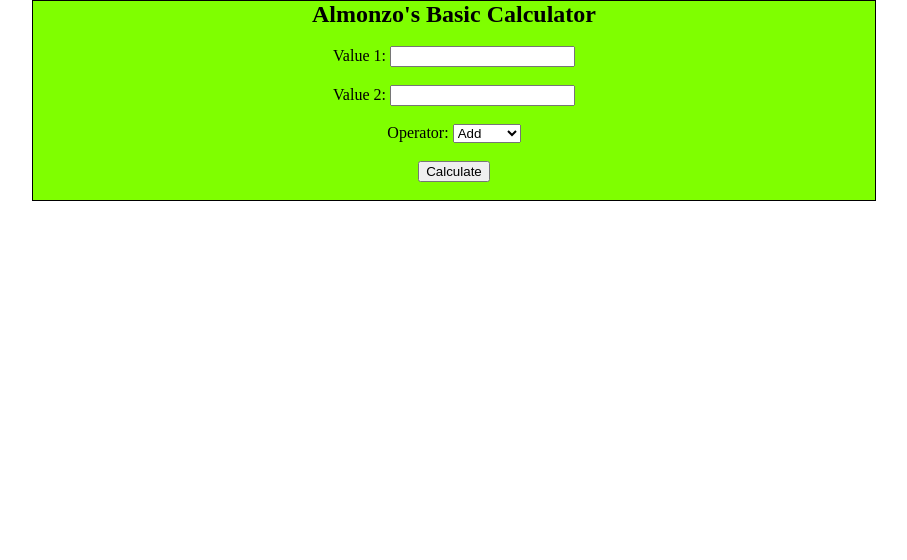
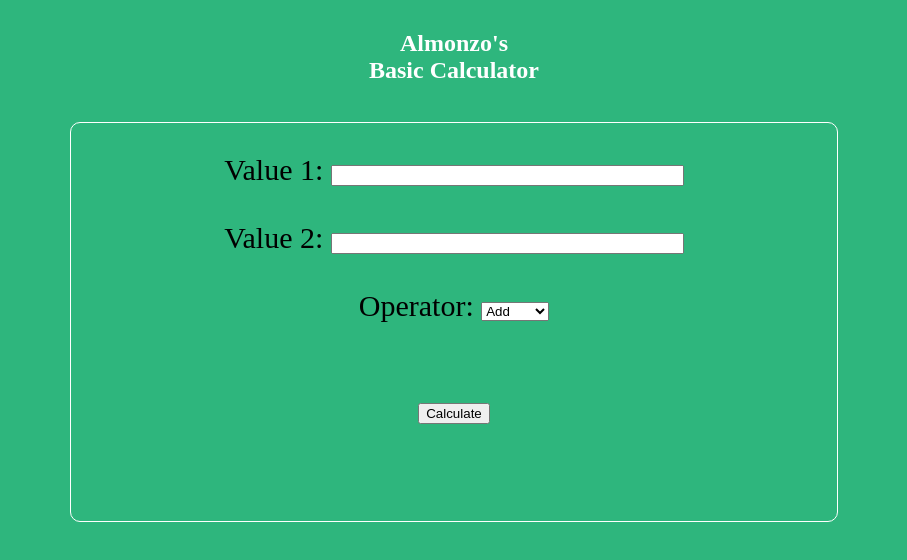
Before and after one commit to AlmonzoRhoden/basic-calculator, a plain HTML site: page index.html in a window 1280 px wide. Shown: the whole page, without its empty margins (186-1093 px from the left). Drawn offline with Linux system fonts and the light colour scheme.

Commit message:
updating code

```diff
--- a/assets/css/style.css
+++ b/assets/css/style.css
@@ -1,11 +1,48 @@
-*{
+/* Almonzo's CSS */
+*
+{
     box-sizing:border-box;
     margin: 0 auto;
 }
 
-main{
+h2
+{
+    color:white;
     text-align: center;
-    background-color: chartreuse;
+    margin-top: 30px;
+}
+main
+{
+    text-align: center;
     border: 1px solid black;
     width:66%;
+    height: 300px;
+    margin-top: 20px;
+    padding:30px;
+    border-radius: 10px;
 }
+
+body
+{
+    background-color: 	#2EB67D;
+}
+
+#value1, #value2
+{
+    width: 50%;
+}
+
+
+/* Media Query for Ipads/desktop/laptop*/
+
+@media only screen and (min-width: 768px) {
+    main
+    {
+    width: 60%;
+    height: 400px;
+    border: 1px solid white;
+    font-size: 30px;
+    }
+
+
+  }
--- a/index.html
+++ b/index.html
@@ -4,30 +4,35 @@
 <head>
     <meta charset="UTF-8">
     <meta name="viewport" content="width=device-width, initial-scale=1.0">
+    <!-- Almonzo's CSS -->
     <link rel='stylesheet' href='./assets/css/style.css'>
     <title>Almonzo's | Basic Calculator</title>
 </head>
 
 <body>
+
+    <h2>Almonzo's <br> Basic Calculator</h2> <br>
+
     <main>
-        <h2>Almonzo's Basic Calculator</h2> <br>
+
 
         <form>
-            Value 1: <input type='text' id='value1'> <br> <br>
-            Value 2: <input type='text' id='value2'> <br> <br>
+            <p>Value 1: <input type='text' id='value1'></p> <br>
+            <p>Value 2: <input type='text' id='value2'></p> <br>
             Operator:
             <select id='operator'>
             <option value='add'>Add</option>
             <option value='min'>Minus</option>
             <option value='mul'>Multiply</option>
             <option value='div'>Divide</option>
-            </select> <br>  <br>
+            </select> <br>  <br> <br>
             <button type ='button' onclick = 'calc()'>Calculate</button>
         </form>
 
          <br>
         <div id = 'result'></div>
 
+        <!-- Almonzo's script file -->
         <script src='./assets/javascript/script.js'></script>
 
     </main>
```
